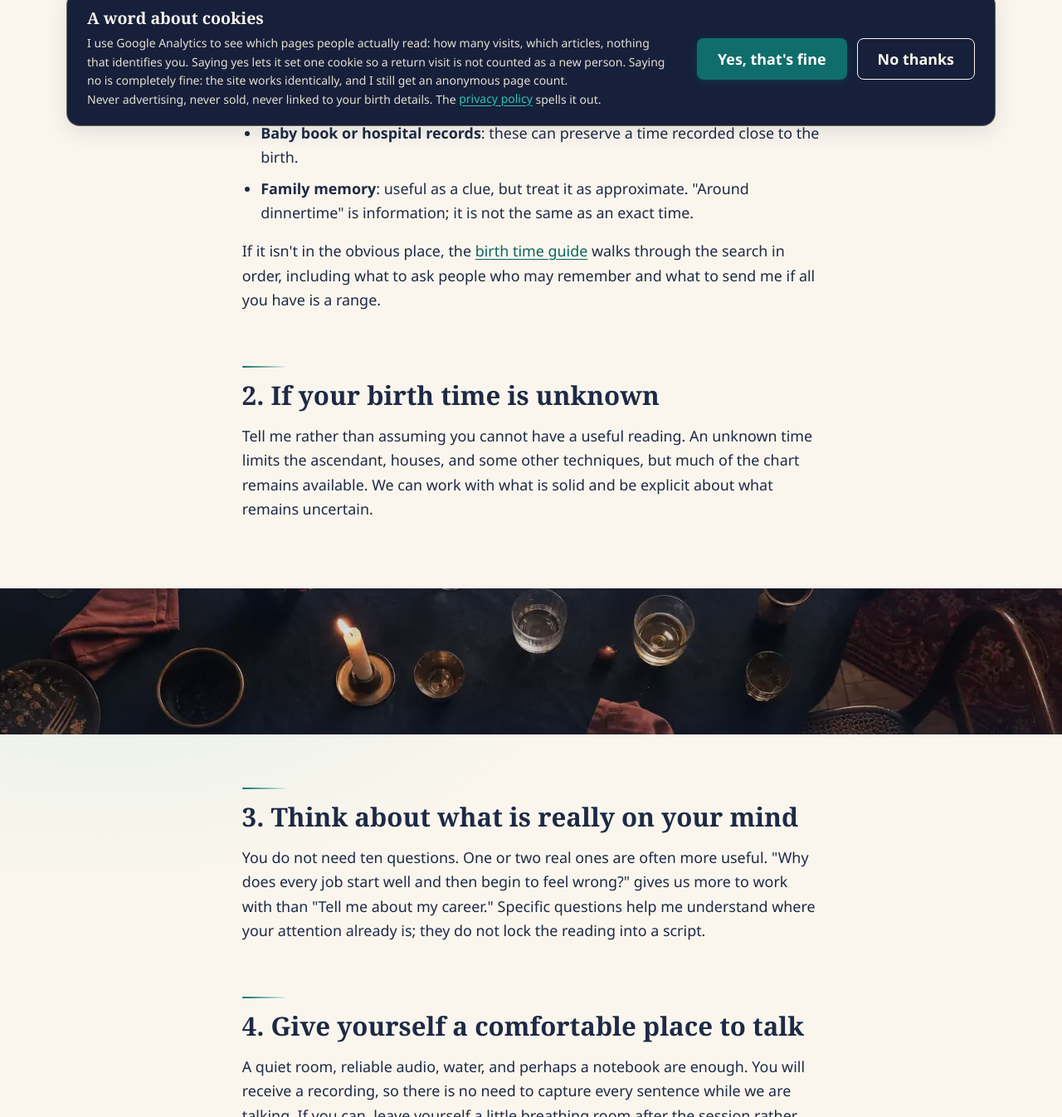
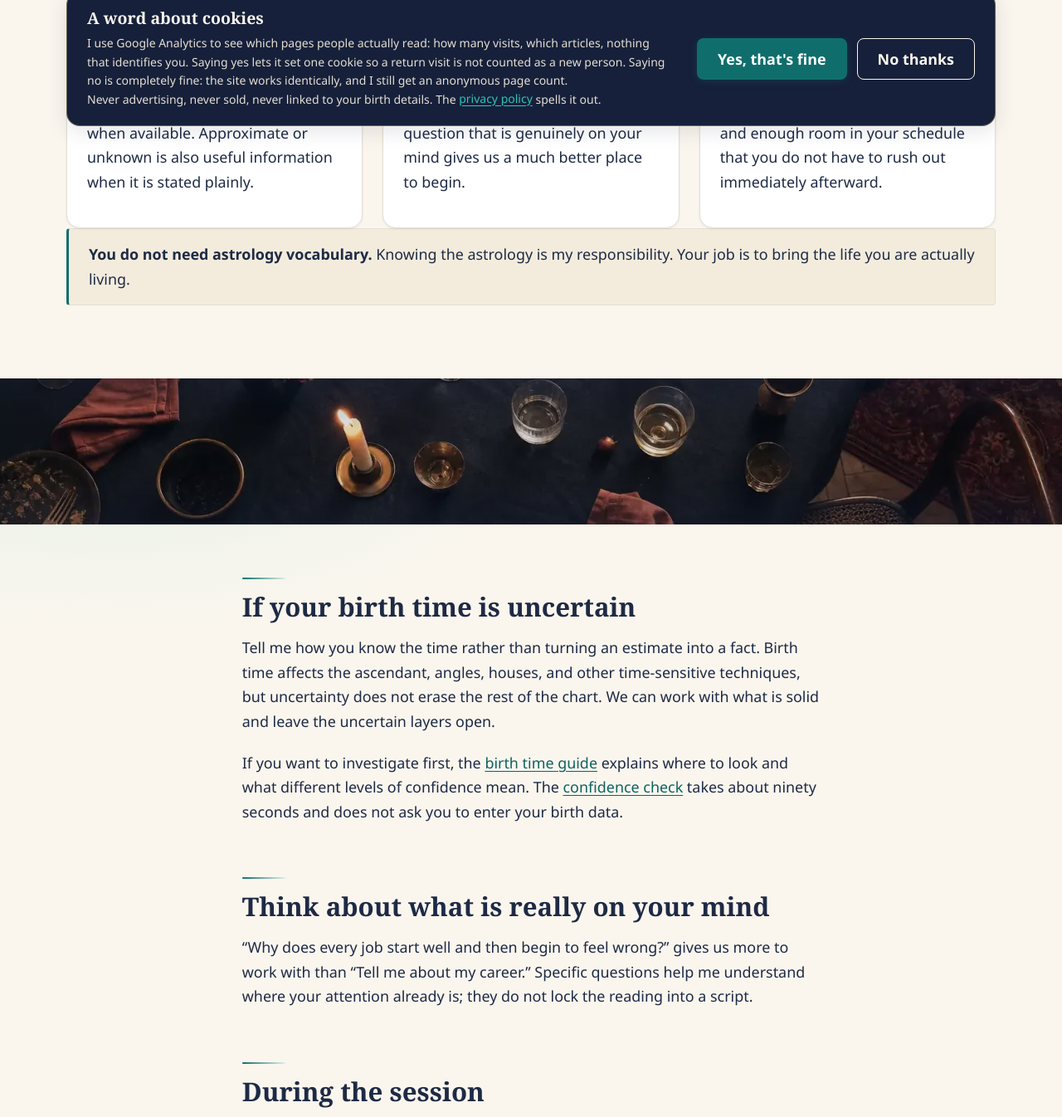
Before and after one commit to Shanenh22/MoLumenSite, an Astro site: page /prepare-for-your-reading in a window 1280 px wide. Shown: the part 632-1978 px from the top of the page at 83% size. Built offline with nearby package versions, Linux system fonts and the light colour scheme; Astro itself is replaced by a stand-in of ours; no server answers.

Commit message:
Make reading preparation easier to scan

```diff
--- a/src/pages/prepare-for-your-reading.astro
+++ b/src/pages/prepare-for-your-reading.astro
@@ -10,7 +10,7 @@ const crumbs = [{ label: 'Prepare for Your Reading', href: '/prepare-for-your-re
 
 <BaseLayout
   title="Prepare for Your Reading"
-  description="How to prepare for an astrology reading with Mo Lumen: confirm your birth time, think about the questions that matter, and know what to do if birth information is incomplete."
+  description="How to prepare for an astrology reading with Mo Lumen: bring the birth information you actually have, the questions that matter, and a comfortable place to talk."
   path="/prepare-for-your-reading/"
   breadcrumbs={crumbs}
 >
@@ -21,8 +21,8 @@ const crumbs = [{ label: 'Prepare for Your Reading', href: '/prepare-for-your-re
         <p class="eyebrow">Before we meet</p>
         <h1>Prepare for your reading</h1>
         <p class="lede">
-          You do not need to study astrology or arrive with a perfect list of questions. A little
-          practical preparation simply gives us more room to spend the session on what matters.
+          You do not need to study astrology or arrive with a perfect list of questions. Three
+          practical things are enough to give us more room to spend the session on what matters.
         </p>
       </div>
       <img
@@ -39,29 +39,26 @@ const crumbs = [{ label: 'Prepare for Your Reading', href: '/prepare-for-your-re
   </section>
 
   <section class="section">
-    <div class="container prose flow">
-      <h2>1. Confirm your birth time if you can</h2>
-      <p>
-        Birth time gives us the ascendant and the chart's relationship to the local horizon and
-        meridian, so it matters for houses and other time-sensitive techniques. In order of
-        reliability:
-      </p>
-      <ul>
-        <li><strong>Birth certificate</strong>: in the US, request the "long form" from the vital records office of your birth state; hospital-recorded times often appear there.</li>
-        <li><strong>Baby book or hospital records</strong>: these can preserve a time recorded close to the birth.</li>
-        <li><strong>Family memory</strong>: useful as a clue, but treat it as approximate. "Around dinnertime" is information; it is not the same as an exact time.</li>
-      </ul>
-      <p>
-        If it isn't in the obvious place, the <a href="/birth-time/">birth time guide</a>
-        walks through the search in order, including what to ask people who may remember and what
-        to send me if all you have is a range.
-      </p>
-      <h2>2. If your birth time is unknown</h2>
-      <p>
-        Tell me rather than assuming you cannot have a useful reading. An unknown time limits the
-        ascendant, houses, and some other techniques, but much of the chart remains available. We
-        can work with what is solid and be explicit about what remains uncertain.
-      </p>
+    <div class="container">
+      <p class="eyebrow">The short checklist</p>
+      <h2>Bring these three things.</h2>
+      <div class="grid grid--3" style="margin-top: var(--space-6);">
+        <article class="card">
+          <h3>The birth information you actually have</h3>
+          <p>Exact and documented is useful when available. Approximate or unknown is also useful information when it is stated plainly.</p>
+        </article>
+        <article class="card">
+          <h3>One or two real questions</h3>
+          <p>You do not need a long list. A question that is genuinely on your mind gives us a much better place to begin.</p>
+        </article>
+        <article class="card">
+          <h3>A comfortable place to talk</h3>
+          <p>Reliable audio, some privacy, water, and enough room in your schedule that you do not have to rush out immediately afterward.</p>
+        </article>
+      </div>
+      <div class="callout" style="margin-top: var(--space-7);">
+        <p style="margin: 0;"><strong>You do not need astrology vocabulary.</strong> Knowing the astrology is my responsibility. Your job is to bring the life you are actually living.</p>
+      </div>
     </div>
   </section>
 
@@ -69,25 +66,39 @@ const crumbs = [{ label: 'Prepare for Your Reading', href: '/prepare-for-your-re
 
   <section class="section section--sea">
     <div class="container prose flow">
-      <h2>3. Think about what is really on your mind</h2>
+      <h2>If your birth time is uncertain</h2>
       <p>
-        You do not need ten questions. One or two real ones are often more useful. "Why does every
-        job start well and then begin to feel wrong?" gives us more to work with than "Tell me
-        about my career." Specific questions help me understand where your attention already is;
-        they do not lock the reading into a script.
+        Tell me how you know the time rather than turning an estimate into a fact. Birth time affects
+        the ascendant, angles, houses, and other time-sensitive techniques, but uncertainty does not
+        erase the rest of the chart. We can work with what is solid and leave the uncertain layers
+        open.
       </p>
-      <h2>4. Give yourself a comfortable place to talk</h2>
       <p>
-        A quiet room, reliable audio, water, and perhaps a notebook are enough. You will receive a
-        recording, so there is no need to capture every sentence while we are talking. If you can,
-        leave yourself a little breathing room after the session rather than scheduling something
-        demanding immediately afterward.
+        If you want to investigate first, the <a href="/birth-time/">birth time guide</a> explains
+        where to look and what different levels of confidence mean. The
+        <a href="/birth-time-toolkit/#confidence-check">confidence check</a> takes about ninety
+        seconds and does not ask you to enter your birth data.
       </p>
-      <h2>5. Come as you are</h2>
+
+      <h2>Think about what is really on your mind</h2>
       <p>
-        You do not need astrology vocabulary or a particular worldview to take part in the
-        conversation. Bring your curiosity, your questions, your skepticism if you have some, and
-        the life you are actually living. I will guide the astrology from there.
+        “Why does every job start well and then begin to feel wrong?” gives us more to work with than
+        “Tell me about my career.” Specific questions help me understand where your attention already
+        is; they do not lock the reading into a script.
+      </p>
+
+      <h2>During the session</h2>
+      <p>
+        You can ask questions, interrupt, disagree, add context, or simply listen while the picture
+        develops. You will receive a recording, so you do not need to capture every sentence while
+        we are talking.
+      </p>
+
+      <h2>Afterward</h2>
+      <p>
+        A second listen can be useful because you are no longer hearing everything for the first
+        time. If you can, leave a little breathing room after the session rather than scheduling
+        something demanding immediately afterward.
       </p>
       <FurtherReading />
     </div>
@@ -96,9 +107,9 @@ const crumbs = [{ label: 'Prepare for Your Reading', href: '/prepare-for-your-re
   <CTABand
     heading="That is enough preparation."
     body="Bring the birth information you actually have, what is on your mind, and yourself. I will take care of the astrology."
-    buttonLabel="Review Reading FAQs"
-    buttonHref="/frequently-asked-questions/"
-    secondaryLabel="Still looking for your birth time?"
-    secondaryHref="/birth-time/"
+    buttonLabel="See How Readings Work"
+    buttonHref="/how-readings-work/"
+    secondaryLabel="Review the FAQs"
+    secondaryHref="/frequently-asked-questions/"
   />
 </BaseLayout>
```
